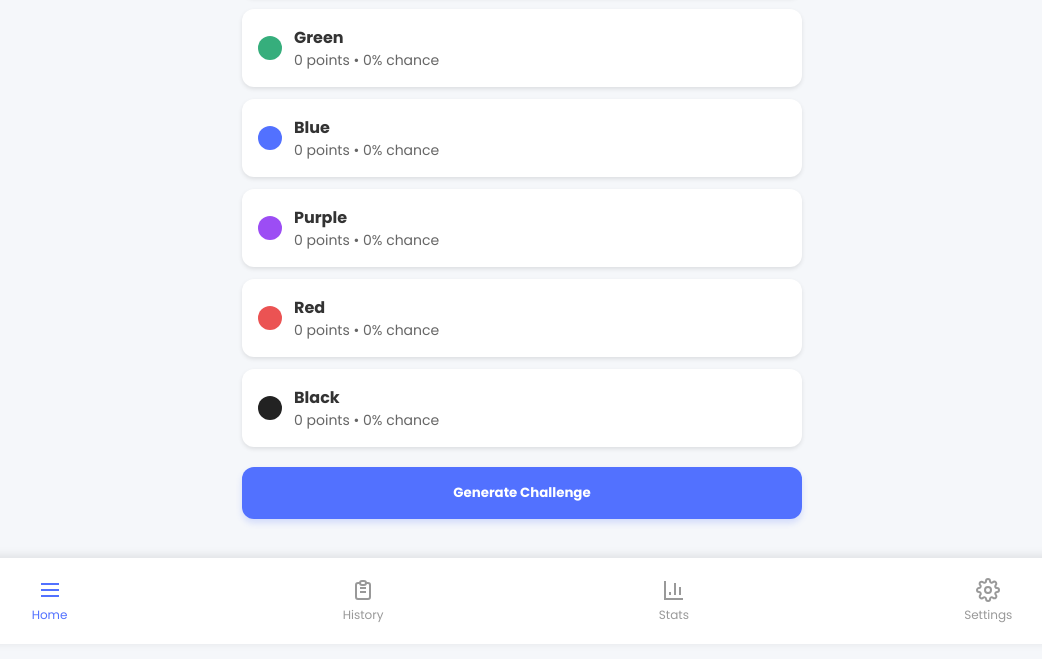
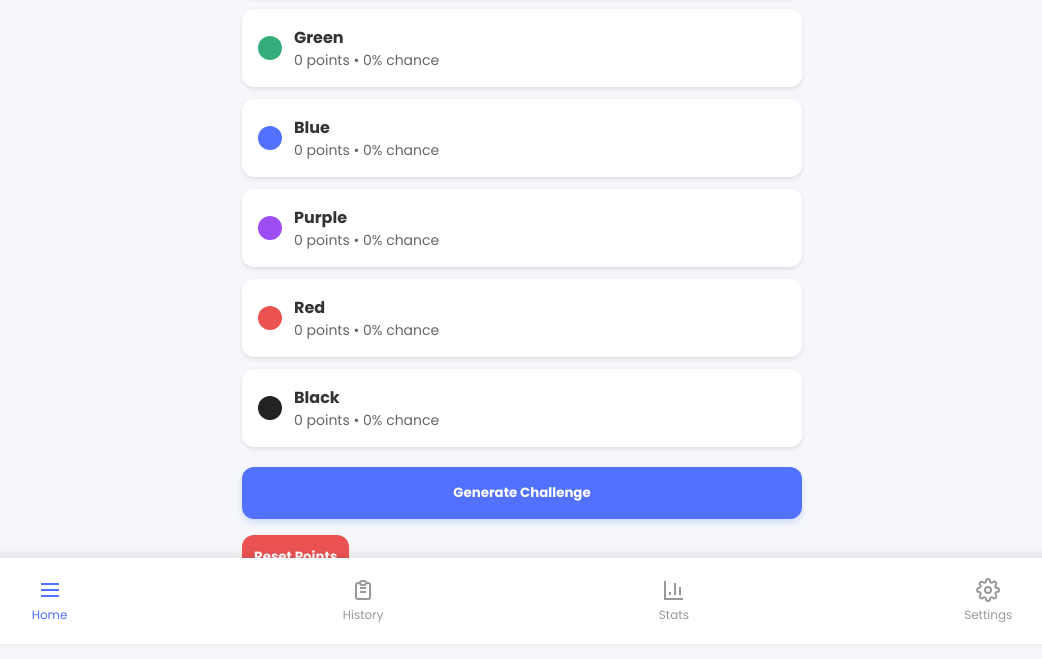
Before and after one commit to AnoYax/Boulder-Tracker, a plain HTML site: page index.html in a window 1280 px wide. Shown: the part 156-815 px from the top of the page, without its empty margins (118-1160 px from the left). Drawn offline with Linux system fonts and the light colour scheme.

Commit message:
reset session btn

```diff
--- a/app.js
+++ b/app.js
@@ -136,6 +136,15 @@ document.querySelector('.reset-btn').addEventListener('click', () => {
     }
 });
 
+// Reset points
+document.querySelector('.reset-points-btn').addEventListener('click', () => {
+    if (confirm('Are you sure you want to reset all points? This will not affect your history.')) {
+        state.points = { yellow: 1, green: 0, blue: 0, purple: 0, red: 0, black: 0 };
+        saveState();
+        updateUI();
+    }
+});
+
 // Helper functions
 function getNextLevel(level) {
     const levels = Object.keys(LEVELS);
--- a/index.html
+++ b/index.html
@@ -60,6 +60,7 @@
                     <!-- Other levels will be added dynamically -->
                 </div>
                 <button class="generate-btn">Generate Challenge</button>
+                <button class="reset-points-btn">Reset Points</button>
 
                 <div class="challenge-section hidden">
                     <h2>Your Challenge</h2>
--- a/styles.css
+++ b/styles.css
@@ -148,6 +148,18 @@ h1 {
 .outcome-btn.within5 { background: var(--yellow); color: #333; }
 .outcome-btn.failed { background: var(--red); }
 
+.reset-points-btn {
+    background: var(--red);
+    color: white;
+    border: none;
+    border-radius: 12px;
+    padding: 12px;
+    margin-top: 16px;
+    font-weight: bold;
+    cursor: pointer;
+    box-shadow: 0 4px 6px rgba(249, 217, 73, 0.2);
+}
+
 /* Challenge Section */
 .challenge-section {
     margin-top: 24px;
```
